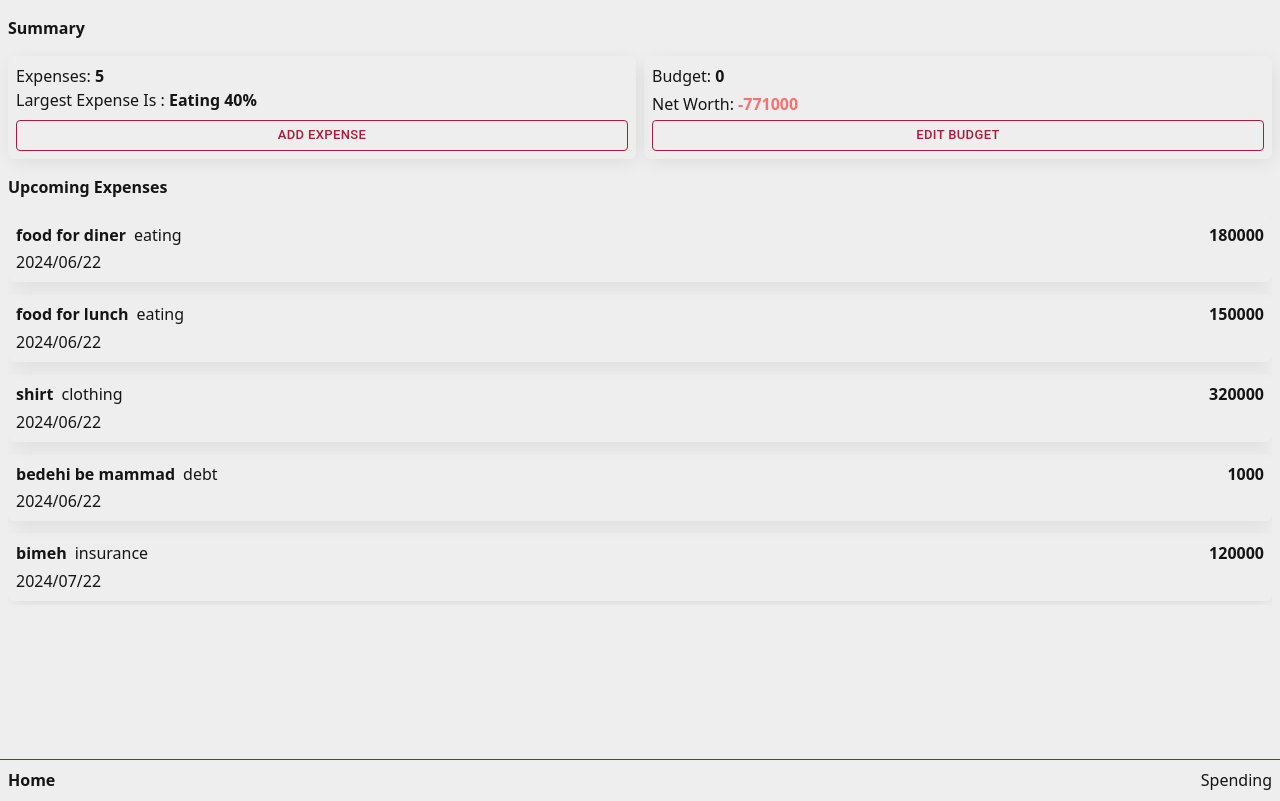
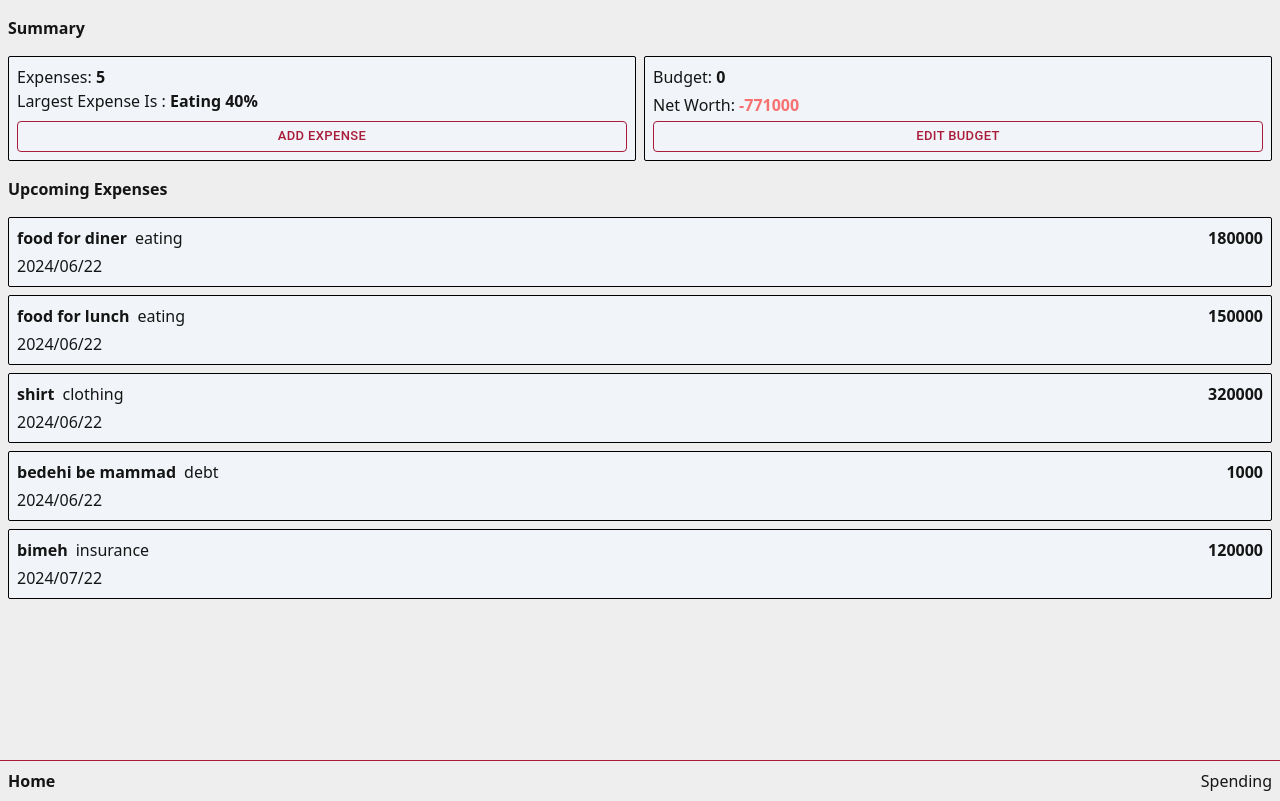
Before and after one commit to AmirHabibi79/budget, a React (Vite) app in the folder Client/: page / in a window 1280 px wide. Built offline with nearby package versions, Linux system fonts and the light colour scheme.

Commit message:
Change styling + make component for card + fix height for lists

```diff
--- a/Client/src/components/AllExpensesItem.tsx
+++ b/Client/src/components/AllExpensesItem.tsx
@@ -1,4 +1,5 @@
 import { expense } from "../types/expense";
+import CustomCard from "./CustomCard";
 
 type props = expense & {
   Percent: number;
@@ -12,15 +13,15 @@ export default function AllExpensesItem({
   Color,
 }: props) {
   return (
-    <div className="flex items-center w-full">
+    <CustomCard className="flex items-center w-full p-2 h-[42px]">
       <div className="w-full mr-10 flex gap-2 items-center">
         <span className=" h-4 w-4 block " style={{ backgroundColor: Color }} />
-        <span>{Name}</span>
+        <span className="font-semibold w-[130px]  truncate ">{Name}</span>
       </div>
-      <div className="flex items-center justify-between w-full">
+      <div className="flex items-center justify-between w-full ">
         <span className="  align-middle">{Percent + "%"}</span>
         <span className=" text-right ">{Price}</span>
       </div>
-    </div>
+    </CustomCard>
   );
 }
--- a/Client/src/components/AllExpensesList.tsx
+++ b/Client/src/components/AllExpensesList.tsx
@@ -6,7 +6,7 @@ type props = {
 };
 export default function AllExpensesList({ Colors, Expenses }: props) {
   return (
-    <div>
+    <div className="h-[calc(100dvh-calc(58px+370px+41px+12px+12px))] flex flex-col gap-1 overflow-auto px-2">
       {Expenses.map((p, i) => (
         <AllExpensesItem {...p} Color={Colors[i]} key={i} />
       ))}
--- a/Client/src/components/Budget.tsx
+++ b/Client/src/components/Budget.tsx
@@ -3,6 +3,7 @@ import { useState } from "react";
 import EditBudgetModal from "./EditBudgetModal";
 import useBudget from "../hooks/useBudget";
 import useNetWorth from "../hooks/useNetWorth";
+import CustomCard from "./CustomCard";
 
 export default function Budget() {
   const [budget] = useBudget();
@@ -12,7 +13,7 @@ export default function Budget() {
   //     expenses.map((e) => e.Price).reduce((next, current) => next + current, 0);
   const netWorth = useNetWorth();
   return (
-    <div className="w-full flex flex-col justify-between p-2 shadow-[2px_4px_20px_-4px_rgba(0,0,0,0.1)] rounded-md">
+    <CustomCard className="w-full flex flex-col justify-between p-2">
       <span className="font-thin capitalize">
         budget: <span className="font-bold">{budget}</span>
       </span>
@@ -35,6 +36,6 @@ export default function Budget() {
         edit budget
       </Button>
       <EditBudgetModal open={open} handleClose={() => setOpen(false)} />
-    </div>
+    </CustomCard>
   );
 }
--- /dev/null
+++ b/Client/src/components/CustomCard.tsx
@@ -0,0 +1,12 @@
+export default function CustomCard({
+  children,
+  className,
+}: React.PropsWithChildren<React.HTMLAttributes<HTMLDivElement>>) {
+  return (
+    <div
+      className={`${className} border-[0.5px] border-black rounded-sm bg-slate-100`}
+    >
+      {children}
+    </div>
+  );
+}
--- a/Client/src/components/Expense.tsx
+++ b/Client/src/components/Expense.tsx
@@ -3,13 +3,14 @@ import AddExpenceModal from "./AddExpenceModal";
 import { Button } from "@mui/material";
 import useExpense from "../hooks/useExpense";
 import usePercentagePerType from "../hooks/usePercentagePerType";
+import CustomCard from "./CustomCard";
 
 export default function Expense() {
   const [expenses] = useExpense();
   const [open, setOpen] = useState(false);
   const percent = usePercentagePerType();
   return (
-    <div className="w-full flex flex-col justify-between p-2 shadow-[2px_4px_20px_-4px_rgba(0,0,0,0.1)] rounded-md">
+    <CustomCard className="w-full flex flex-col justify-between p-2">
       <span className="font-thin capitalize">
         expenses: <span className="font-bold">{expenses.length}</span>
       </span>
@@ -31,6 +32,6 @@ export default function Expense() {
       >
         add expense
       </Button>
-    </div>
+    </CustomCard>
   );
 }
--- a/Client/src/components/Navbar.tsx
+++ b/Client/src/components/Navbar.tsx
@@ -6,7 +6,7 @@ export default function Navbar() {
     { to: "/spending", text: "spending" },
   ];
   return (
-    <nav className=" w-full absolute bottom-0 border-t-[#A91D3A] border-t-[0.5px]">
+    <nav className=" z-10 bg-[#eeeeee] h-[40px] w-full absolute bottom-0 border-t-[#A91D3A] border-t-[0.5px]">
       <div className="flex items-center justify-between p-2">
         {routes.map((r, i) => (
           <NavLink
--- a/Client/src/components/UpcomingExpenseItem.tsx
+++ b/Client/src/components/UpcomingExpenseItem.tsx
@@ -1,9 +1,10 @@
 import { expense } from "../types/expense";
 import getType from "../helper/getExpenseTypeAsString";
+import CustomCard from "./CustomCard";
 export default function ExpenceItem({ Name, Date, Price, Type }: expense) {
   let exType = getType(Type);
   return (
-    <div className="flex justify-between shadow-[2px_4px_20px_-4px_rgba(0,0,0,0.1)] rounded-md p-2 h-[70px]">
+    <CustomCard className="flex justify-between w-full h-[70px] p-2">
       <div className="flex flex-col justify-between">
         <div className="flex items-center gap-2">
           <span className="font-semibold">{Name}</span>
@@ -12,6 +13,6 @@ export default function ExpenceItem({ Name, Date, Price, Type }: expense) {
         <span>{Date.format("YYYY/MM/DD").toString()}</span>
       </div>
       <span className="font-semibold">{Price}</span>
-    </div>
+    </CustomCard>
   );
 }
--- a/Client/src/components/UpcomingExpensesList.tsx
+++ b/Client/src/components/UpcomingExpensesList.tsx
@@ -4,7 +4,7 @@ import UpcomingExpenseItem from "./UpcomingExpenseItem";
 export default function UpcomingExpensesList() {
   const up = useUpcomingExpenses();
   return (
-    <div className="flex flex-col gap-3 overflow-auto h-[calc(100vh-calc(calc(70px+12px)*5))] pb-1">
+    <div className="flex flex-col gap-2 overflow-auto h-[calc(100dvh-calc(175px+41px+56px+10px))] pb-1">
       {up.length === 0 && (
         <span className="self-center">There is no expenses</span>
       )}
--- a/Client/src/index.css
+++ b/Client/src/index.css
@@ -2,7 +2,14 @@
 @tailwind components;
 @tailwind utilities;
 
+#root {
+  width: 100vw;
+  height: 100dvh;
+  overflow: hidden;
+}
+
 body {
   background-color: #eeeeee;
   color: #151515;
+  overflow: hidden;
 }
--- a/Client/src/pages/Root.tsx
+++ b/Client/src/pages/Root.tsx
@@ -3,14 +3,16 @@ import Budget from "../components/Budget";
 import UpcomingExpensesList from "../components/UpcomingExpensesList";
 function Root() {
   return (
-    <div className="flex flex-col gap-2 ">
-      <h1 className="font-bold py-2 ">Summary</h1>
-      <div className=" flex  gap-2   ">
-        <Expense />
-        <Budget />
+    <div className="flex flex-col ">
+      <div className="flex flex-col gap-2">
+        <h1 className="font-bold py-2 ">Summary</h1>
+        <div className=" flex  gap-2   ">
+          <Expense />
+          <Budget />
+        </div>
       </div>
 
-      <h1 className="py-2 font-bold">Upcoming Expenses</h1>
+      <h1 className="py-4 font-bold">Upcoming Expenses</h1>
 
       <UpcomingExpensesList />
     </div>
--- a/Client/src/pages/Spending.tsx
+++ b/Client/src/pages/Spending.tsx
@@ -24,13 +24,20 @@ export default function Spending() {
   }, [expenses]);
   return (
     <div>
+      <div>
         <button onClick={() => setOpen(true)}>
           <CalendarIcon />
         </button>
-      <span>
-        {date.startOf("M").format("YYYY-MMMM-DD")} to{" "}
+        <span className="text-center mx-auto w-full inline-block mb-2">
+          <span className="font-bold">
+            {date.startOf("M").format("YYYY-MMMM-DD")}
+          </span>{" "}
+          to{" "}
+          <span className="font-bold">
             {date.endOf("M").format("YYYY-MMMM-DD")}
           </span>
+        </span>
+      </div>
       <DatePicker
         open={open}
         className="!hidden"
@@ -45,12 +52,13 @@ export default function Spending() {
       />
       {expenses.length === 0 ? (
         <>
-          <span className="capitalize w-full block text-center">
+          <span className="capitalize w-full block text-center font-thin">
             there is no expenses
           </span>
         </>
       ) : (
         <>
+          <div className="h-[370px] mb-3">
             <PieChart
               Data={expenses}
               LabelOn="Name"
@@ -58,9 +66,11 @@ export default function Spending() {
               Colors={colors}
               Label="percentage of spending"
             />
-          <span className="w-full block text-center">
-            total spending :{" " + totalSpending}
+            <span className="w-full block text-center my-1">
+              <span className="font-thin">total spending :</span>
+              <span className="font-bold">{" " + totalSpending}</span>
             </span>
+          </div>
           <AllExpensesList Colors={colors} Expenses={expenses} />
         </>
       )}
```
Lines whose indentation alone changed are shown as unchanged.
